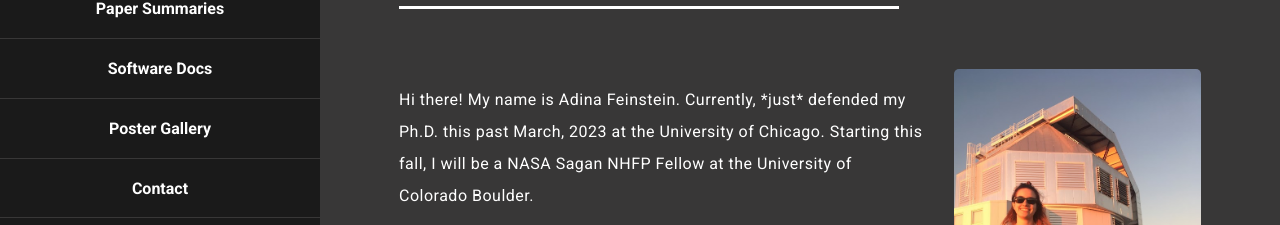
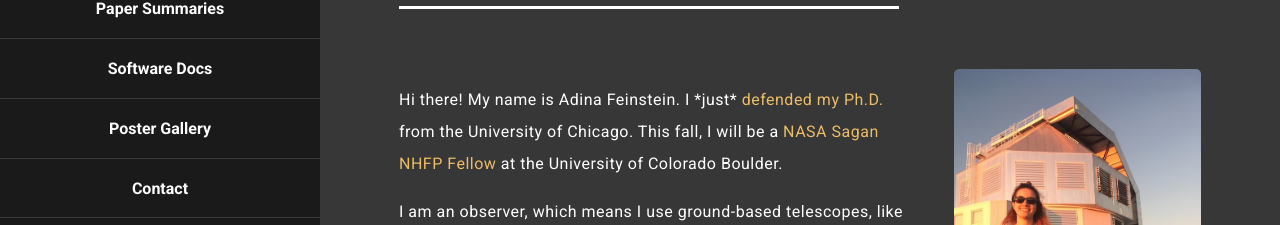
Before and after one commit to afeinstein20/afeinstein20.github.io, a plain HTML site: page index.html in a window 1280 px wide. Shown: the part 480-705 px from the top of the page. Drawn offline with Linux system fonts and the light colour scheme.

Commit message:
updated w/ links

```diff
--- a/index.html
+++ b/index.html
@@ -104,9 +104,10 @@ https://www.tooplate.com/view/2116-blugoon
 
                 <div class="left-text">
 		  <p>
-		    Hi there! My name is Adina Feinstein. Currently, *just* defended my Ph.D.
-        this past March, 2023 at the University of Chicago. Starting this fall, I will
-        be a NASA Sagan NHFP Fellow at the University of Colorado Boulder.
+		    Hi there! My name is Adina Feinstein. I *just* <a href="https://youtu.be/wBUo5_W3z9I">defended my Ph.D.</a>
+        from the University of Chicago. This fall, I will be a
+        <a href="https://hubblesite.org/contents/news-releases/2023/news-2023-013">NASA Sagan NHFP Fellow</a>
+        at the University of Colorado Boulder.
 		  </p>
 		  <p>
 		    I am an observer, which means I use ground-based telescopes, like the Magellan Telescopes
```
